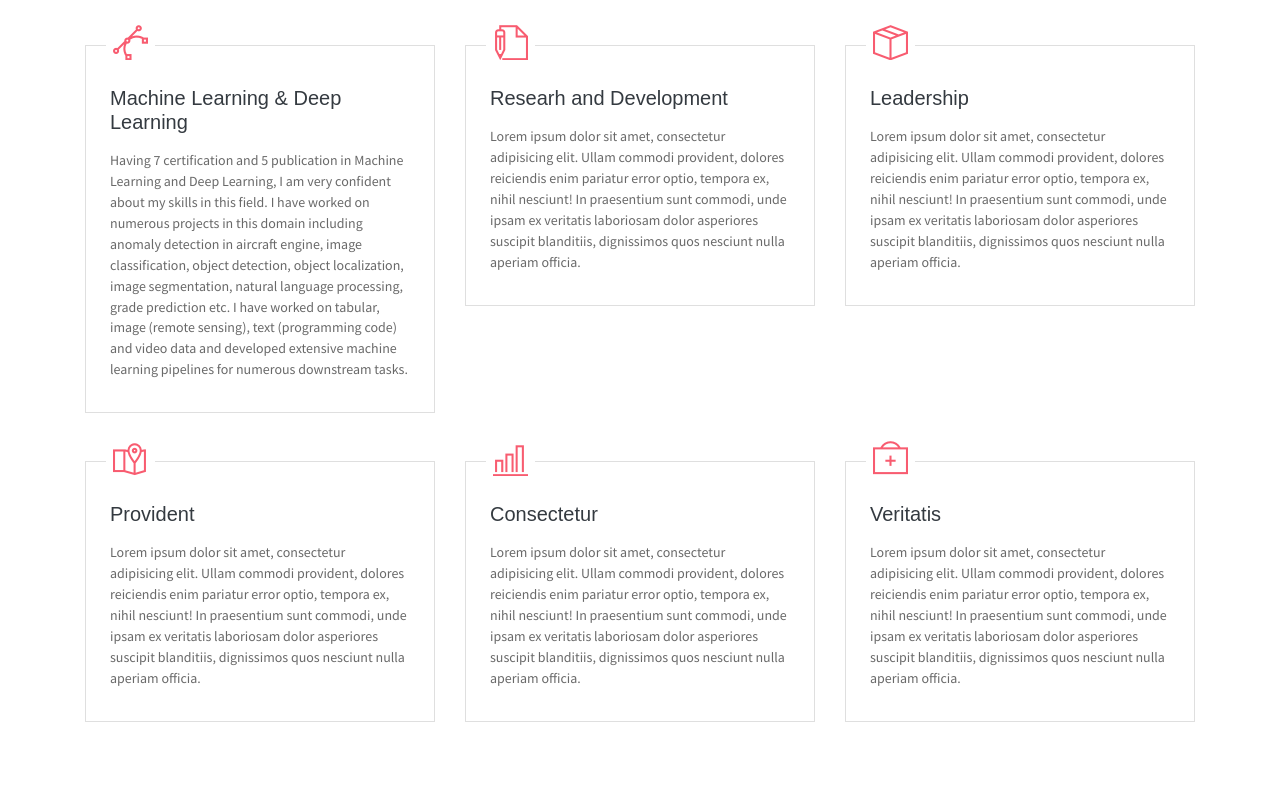
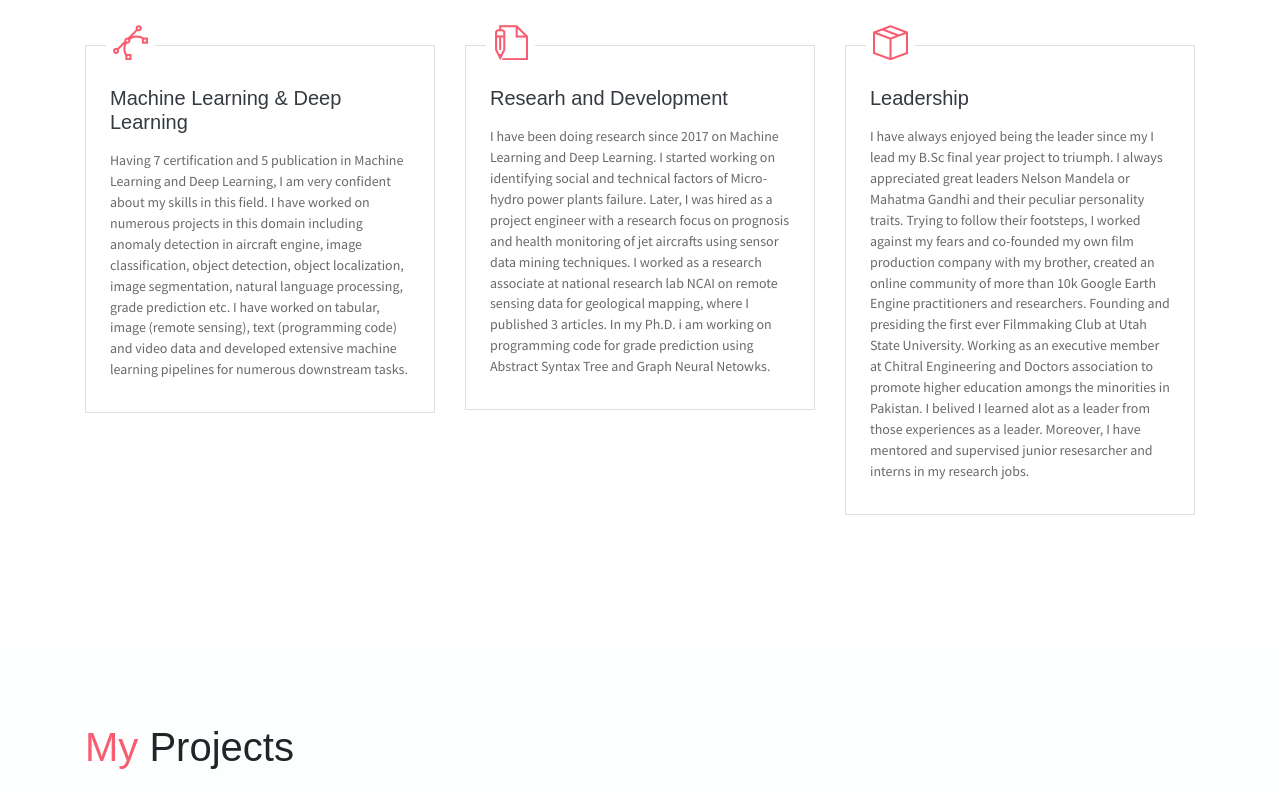
Before and after one commit to mfawadakbar/mfawadakbar.github.io, a plain HTML site: page index.html in a window 1280 px wide. Shown: the part 2667-3460 px from the top of the page. Drawn offline with Linux system fonts and the light colour scheme; some packages are replaced by stand-ins of ours.

Commit message:
adding files

```diff
--- a/index.html
+++ b/index.html
@@ -369,10 +369,16 @@
                         </div>
                         <div class="card-body px-4 py-3">
                             <h5 class="mb-3 card-title text-dark">Researh and Development</h5>
-                            <P class="subtitle">Lorem ipsum dolor sit amet, consectetur adipisicing elit. Ullam commodi
-                                provident, dolores reiciendis enim pariatur error optio, tempora ex, nihil nesciunt! In
-                                praesentium sunt commodi, unde ipsam ex veritatis laboriosam dolor asperiores suscipit
-                                blanditiis, dignissimos quos nesciunt nulla aperiam officia.</P>
+                            <P class="subtitle"> I have been doing research since 2017 on Machine Learning and Deep
+                                Learning. I started working on identifying social and technical factors of Micro-hydro
+                                power
+                                plants failure. Later, I was hired as a project engineer with a research focus on
+                                prognosis and health monitoring of jet aircrafts using sensor data mining techniques. I
+                                worked as a research
+                                associate at national research lab
+                                NCAI on remote sensing data for geological mapping, where I published 3 articles.
+                                In my Ph.D. i am working on programming code for grade prediction using Abstract
+                                Syntax Tree and Graph Neural Netowks. </P>
                         </div>
                     </div>
                 </div>
@@ -383,24 +389,34 @@
                         </div>
                         <div class="card-body px-4 py-3">
                             <h5 class="mb-3 card-title text-dark">Leadership</h5>
-                            <P class="subtitle">Lorem ipsum dolor sit amet, consectetur adipisicing elit. Ullam commodi
-                                provident, dolores reiciendis enim pariatur error optio, tempora ex, nihil nesciunt! In
-                                praesentium sunt commodi, unde ipsam ex veritatis laboriosam dolor asperiores suscipit
-                                blanditiis, dignissimos quos nesciunt nulla aperiam officia.</P>
+                            <P class="subtitle"> I have always enjoyed being the leader since my I lead my B.Sc final
+                                year
+                                project to triumph. I always appreciated great leaders Nelson Mandela or Mahatma Gandhi
+                                and their peculiar
+                                personality traits. Trying to follow their footsteps, I worked against my fears and
+                                co-founded my own film production company with my brother, created an online community
+                                of more than 10k Google Earth Engine practitioners and researchers. Founding and
+                                presiding the
+                                first ever Filmmaking Club at Utah State University. Working as an executive member at
+                                Chitral Engineering and Doctors association to promote higher education amongs the
+                                minorities in Pakistan. I belived I learned alot as a leader from those experiences as a
+                                leader. Moreover, I have mentored and supervised junior resesarcher and interns in my
+                                research jobs.</P>
                         </div>
                     </div>
                 </div>
+
+                <!--
                 <div class="col-md-4 col-sm-6">
                     <div class="card mb-5">
                         <div class="card-header has-icon">
                             <i class="ti-map-alt text-danger" aria-hidden="true"></i>
                         </div>
                         <div class="card-body px-4 py-3">
-                            <h5 class="mb-3 card-title text-dark">Provident</h5>
-                            <P class="subtitle">Lorem ipsum dolor sit amet, consectetur adipisicing elit. Ullam commodi
-                                provident, dolores reiciendis enim pariatur error optio, tempora ex, nihil nesciunt! In
-                                praesentium sunt commodi, unde ipsam ex veritatis laboriosam dolor asperiores suscipit
-                                blanditiis, dignissimos quos nesciunt nulla aperiam officia.</P>
+                            <h5 class="mb-3 card-title text-dark">Teamwork</h5>
+                            <P class="subtitle"> I have played alot of sports and been a member of teams enable me to
+                                work as a unit and not individual. I have learned the difference between a collaboration
+                                and an individual effort and I enjoyed sharing my success with my team.</P>
                         </div>
                     </div>
                 </div>
@@ -432,6 +448,8 @@
                         </div>
                     </div>
                 </div>
+
+                -->
             </div>
         </div>
     </section>
@@ -465,11 +483,14 @@
                             <div class="content-holder">
                                 <a class="img-popup" href="https://github.com/mfawadakbar/individual_fairness"></a>
                                 <div class="text-holder">
-                                    <h6 class="title"><a
-                                            href="https://github.com/mfawadakbar/individual_fairness">Fairness in AI</a>
-                                    </h6>
-                                    <p class="subtitle">PCIndFair: A New Framework to Assess the Individual Fairness of
-                                        Probabilistic Classifiers</p>
+                                    <a href="https://github.com/mfawadakbar/individual_fairness">
+                                        <h6 class="title">Fairness in AI
+                                        </h6>
+                                        <a href="https://github.com/mfawadakbar/individual_fairness">
+                                            <p class="subtitle">PCIndFair: A New Framework to Assess the
+                                                Individual
+                                                Fairness of
+                                                Probabilistic Classifiers</p>
                                 </div>
                             </div>
                         </div>
@@ -656,14 +677,19 @@
                             <a href="#"><i class="ti-comment"></i> 123</a>
                         </p>
 
-                        <p>Lorem ipsum dolor sit amet, consectetur adipisicing elit. Amet nesciunt qui sit velit
-                            delectus voluptates, repellat ipsum culpa id deleniti. Rerum debitis facilis accusantium
+                        <p>Lorem ipsum dolor sit amet, consectetur adipisicing elit. Amet nesciunt qui sit
+                            velit
+                            delectus voluptates, repellat ipsum culpa id deleniti. Rerum debitis facilis
+                            accusantium
                             neque numquam mollitia modi quasi distinctio.</p>
 
-                        <p><b>Necessitatibus nihil impedit! Ex nisi eveniet, dolor aliquid consequuntur repudiandae.</b>
+                        <p><b>Necessitatibus nihil impedit! Ex nisi eveniet, dolor aliquid consequuntur
+                                repudiandae.</b>
                         </p>
-                        <p>Magnam in repellat enim harum omnis aperiam! Explicabo illo, commodi, dolor blanditiis
-                            cupiditate harum nisi vero accusamus laudantium voluptatibus dolores quae obcaecati.</p>
+                        <p>Magnam in repellat enim harum omnis aperiam! Explicabo illo, commodi, dolor
+                            blanditiis
+                            cupiditate harum nisi vero accusamus laudantium voluptatibus dolores quae
+                            obcaecati.</p>
 
                         <a href="#" class="read-more">Read more <i class="ti-angle-double-right"></i></a>
                     </div>
@@ -684,12 +710,18 @@
                             <a href="#"><i class="ti-comment"></i> 264</a>
                         </p>
 
-                        <p>Lorem ipsum dolor sit amet, consectetur adipisicing elit. Impedit excepturi laborum enim,
-                            vitae ipsam atque eum, ad iusto consequuntur voluptas, esse doloribus. Perferendis porro
-                            quisquam vitae exercitationem aliquid, minus eos laborum repudiandae, cumque debitis iusto
-                            omnis praesentium? Laborum placeat sit adipisci illum tempore maxime, esse qui quae?
-                            Molestias excepturi corporis similique doloribus. Esse vitae earum architecto nulla non
-                            dolores illum at perspiciatis quod, et deleniti cupiditate reiciendis harum facere, delectus
+                        <p>Lorem ipsum dolor sit amet, consectetur adipisicing elit. Impedit excepturi
+                            laborum enim,
+                            vitae ipsam atque eum, ad iusto consequuntur voluptas, esse doloribus.
+                            Perferendis porro
+                            quisquam vitae exercitationem aliquid, minus eos laborum repudiandae, cumque
+                            debitis iusto
+                            omnis praesentium? Laborum placeat sit adipisci illum tempore maxime, esse qui
+                            quae?
+                            Molestias excepturi corporis similique doloribus. Esse vitae earum architecto
+                            nulla non
+                            dolores illum at perspiciatis quod, et deleniti cupiditate reiciendis harum
+                            facere, delectus
                             eum commodi soluta distinctio sit repudiandae possimus sunt. Ipsum, rem.</p>
 
                         <a href="#" class="read-more">Read more <i class="ti-angle-double-right"></i></a>
@@ -710,12 +742,18 @@
                             <a href="#"><i class="ti-comment"></i> 312</a>
                         </p>
 
-                        <p> consectetur adipisicing elit. Impedit excepturi laborum enim, vitae ipsam atque eum, ad
-                            iusto consequuntur voluptas, esse doloribus. Perferendis porro quisquam vitae exercitationem
-                            aliquid, minus eos laborum repudiandae, cumque debitis iusto omnis praesentium? Laborum
-                            placeat sit adipisci illum tempore maxime, esse qui quae? Molestias excepturi corporis
-                            similique doloribus. Esse vitae earum architecto nulla non dolores illum at perspiciatis
-                            quod, et deleniti cupiditate reiciendis harum facere, delectus eum commodi soluta distinctio
+                        <p> consectetur adipisicing elit. Impedit excepturi laborum enim, vitae ipsam atque
+                            eum, ad
+                            iusto consequuntur voluptas, esse doloribus. Perferendis porro quisquam vitae
+                            exercitationem
+                            aliquid, minus eos laborum repudiandae, cumque debitis iusto omnis praesentium?
+                            Laborum
+                            placeat sit adipisci illum tempore maxime, esse qui quae? Molestias excepturi
+                            corporis
+                            similique doloribus. Esse vitae earum architecto nulla non dolores illum at
+                            perspiciatis
+                            quod, et deleniti cupiditate reiciendis harum facere, delectus eum commodi
+                            soluta distinctio
                             sit repudiandae possimus sunt. Ipsum, rem.</p>
 
                         <a href="#" class="read-more">Read more <i class="ti-angle-double-right"></i></a>
@@ -745,7 +783,8 @@
                                     required></textarea>
                             </div>
                             <div class="form-group ">
-                                <button type="submit" class="form-control btn btn-primary">Send Message</button>
+                                <button type="submit" class="form-control btn btn-primary">Send
+                                    Message</button>
                             </div>
                         </form>
                     </div>
@@ -758,7 +797,8 @@
                                 <i class="ti-mobile icon-md"></i>
                             </div>
                             <div class="col-10 ">
-                                <h6 class="d-inline">Phone : <br> <span class="text-muted">+1 (435) 554-9385</span></h6>
+                                <h6 class="d-inline">Phone : <br> <span class="text-muted">+1 (435)
+                                        554-9385</span></h6>
                             </div>
                         </div>
                         <div class="row mb-2">
@@ -766,7 +806,8 @@
                                 <i class="ti-map-alt icon-md"></i>
                             </div>
                             <div class="col-10">
-                                <h6 class="d-inline">Address :<br> <span class="text-muted">431 Old Main, Utah State
+                                <h6 class="d-inline">Address :<br> <span class="text-muted">431 Old Main,
+                                        Utah State
                                         University, Logan, Utah</span></h6>
                             </div>
                         </div>
```
